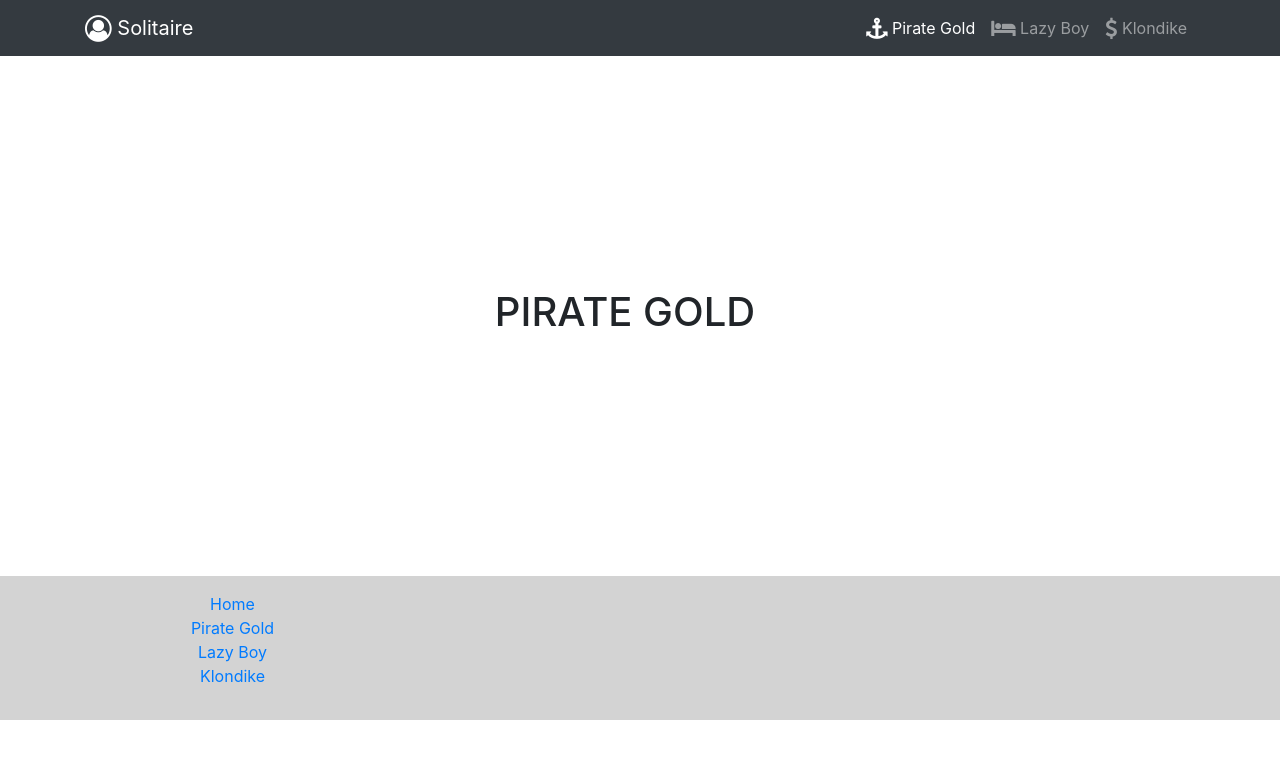
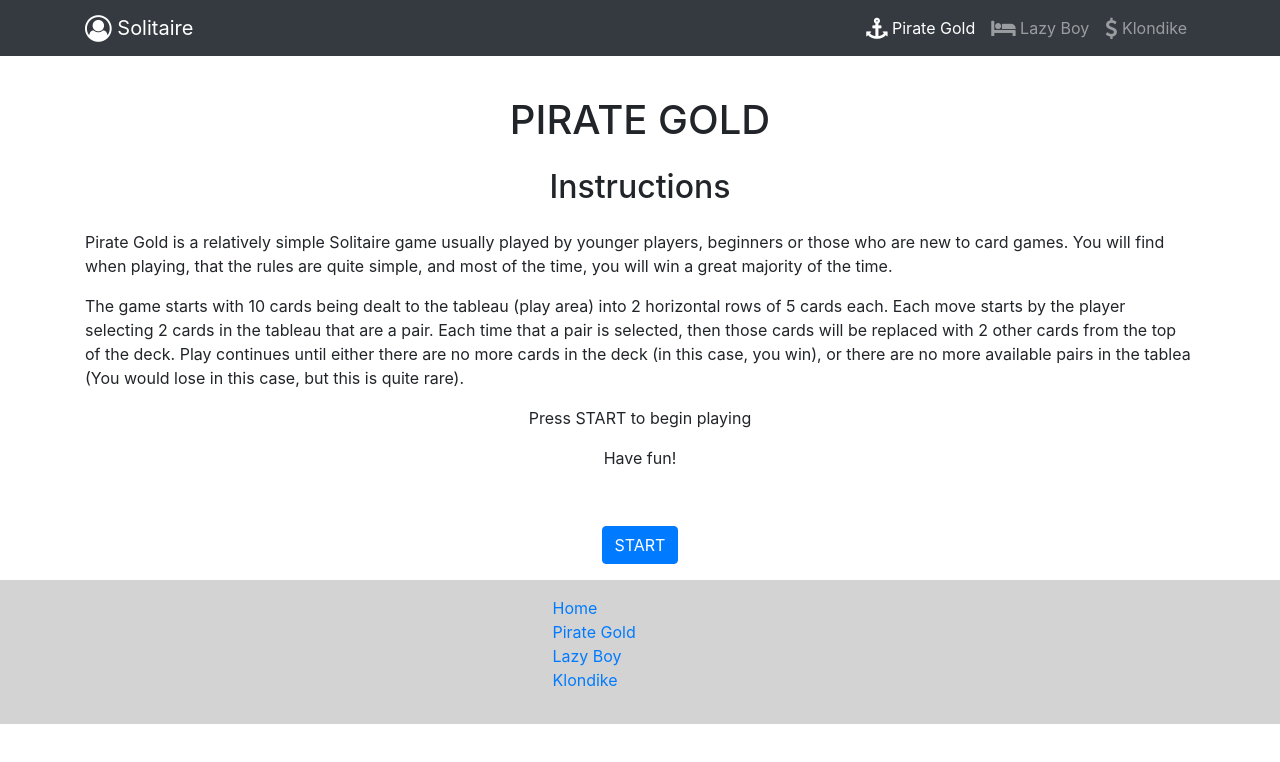
Before and after one commit to peondg/solitaire-games, a React (Create React App) app: page /pirateGold in a window 1280 px wide. Shown: the top 762 px of the page. Built offline with nearby package versions, Linux system fonts and the light colour scheme.

Commit message:
Added Pirate Gold Instructions and Initial Setup

```diff
--- a/src/Components/FooterComponent.js
+++ b/src/Components/FooterComponent.js
@@ -5,8 +5,8 @@ const Footer = () => {
     <div id="footer-section" className="py-3">
       <div className="container">
         <div className="row">
-          <div className="col-4 col-md-3">
-            <ul>
+          <div className="col-4 col-md-3 mx-auto">
+            <ul className="text-left">
               <li>
                 <Link to="/home">Home</Link>
               </li>
--- a/src/Components/PirateGoldComponent.js
+++ b/src/Components/PirateGoldComponent.js
@@ -1,11 +1,84 @@
-const PirateGold = () => {
+import { Component } from "react";
+import { Container, Row, Col, Button } from "reactstrap";
+import PirateGoldGame from "./PirateGoldGameComponent";
+
+// Sub-component to display the Instructions for Pirate Gold upon first load
+function PirateGoldInstructions(props) {
   return (
-    <div className="container main-container">
-      <div className="row w-100 h-auto justify-content-center align-items-center">
-        <h1>PIRATE GOLD</h1>
-      </div>
-    </div>
+    <Container className="my-4">
+      <Row>
+        <Col>
+          <h1 className="my-3">PIRATE GOLD</h1>
+          <h2 className="my-4">Instructions</h2>
+          <div className="text-left">
+            <p>
+              Pirate Gold is a relatively simple Solitaire game usually played
+              by younger players, beginners or those who are new to card games.
+              You will find when playing, that the rules are quite simple, and
+              most of the time, you will win a great majority of the time.
+            </p>
+            <p>
+              The game starts with 10 cards being dealt to the tableau (play
+              area) into 2 horizontal rows of 5 cards each. Each move starts by
+              the player selecting 2 cards in the tableau that are a pair. Each
+              time that a pair is selected, then those cards will be replaced
+              with 2 other cards from the top of the deck. Play continues until
+              either there are no more cards in the deck (in this case, you
+              win), or there are no more available pairs in the tablea (You
+              would lose in this case, but this is quite rare).
+            </p>
+          </div>
+          <p>Press START to begin playing</p>
+          <p>Have fun!</p>
+        </Col>
+      </Row>
+    </Container>
   );
-};
+}
+
+// Main PirateGold Component
+class PirateGold extends Component {
+  constructor(props) {
+    super(props);
+    this.state = {
+      showInstructions: true,
+      showGame: false,
+    };
+  }
+  // Function that will be called when clicking on the button.
+  // It will remove the instructions and show the game.
+  removeInstructions = () => {
+    this.setState({
+      showInstructions: false,
+      showGame: true,
+    });
+  };
+  render() {
+    return (
+      // Set Instructions and button to display only upon initial load.
+      // After clicking on the button, this entire div will disappear by being set to display: none
+      <>
+        <div
+          style={{ display: this.state.showInstructions ? "block" : "none" }}
+        >
+          <PirateGoldInstructions />
+          <Button
+            type="button"
+            color="primary"
+            className="my-3"
+            onClick={this.removeInstructions}
+          >
+            START
+          </Button>
+        </div>
+        {/* Set Game to be off by default on first load of the page.
+        After clicking on the button, this entire div will appear by setting display to block */}
+        <div style={{ display: this.state.showGame ? "block" : "none" }}>
+          <PirateGoldGame />
+        </div>
+      </>
+    );
+  }
+}
 
 export default PirateGold;
--- /dev/null
+++ b/src/Components/PirateGoldGameComponent.js
@@ -0,0 +1,14 @@
+import { Component } from "react";
+
+class PirateGoldGame extends Component {
+  constructor(props) {
+    super(props);
+    this.state = {};
+  }
+
+  render() {
+    return <></>;
+  }
+}
+
+export default PirateGoldGame;
```
